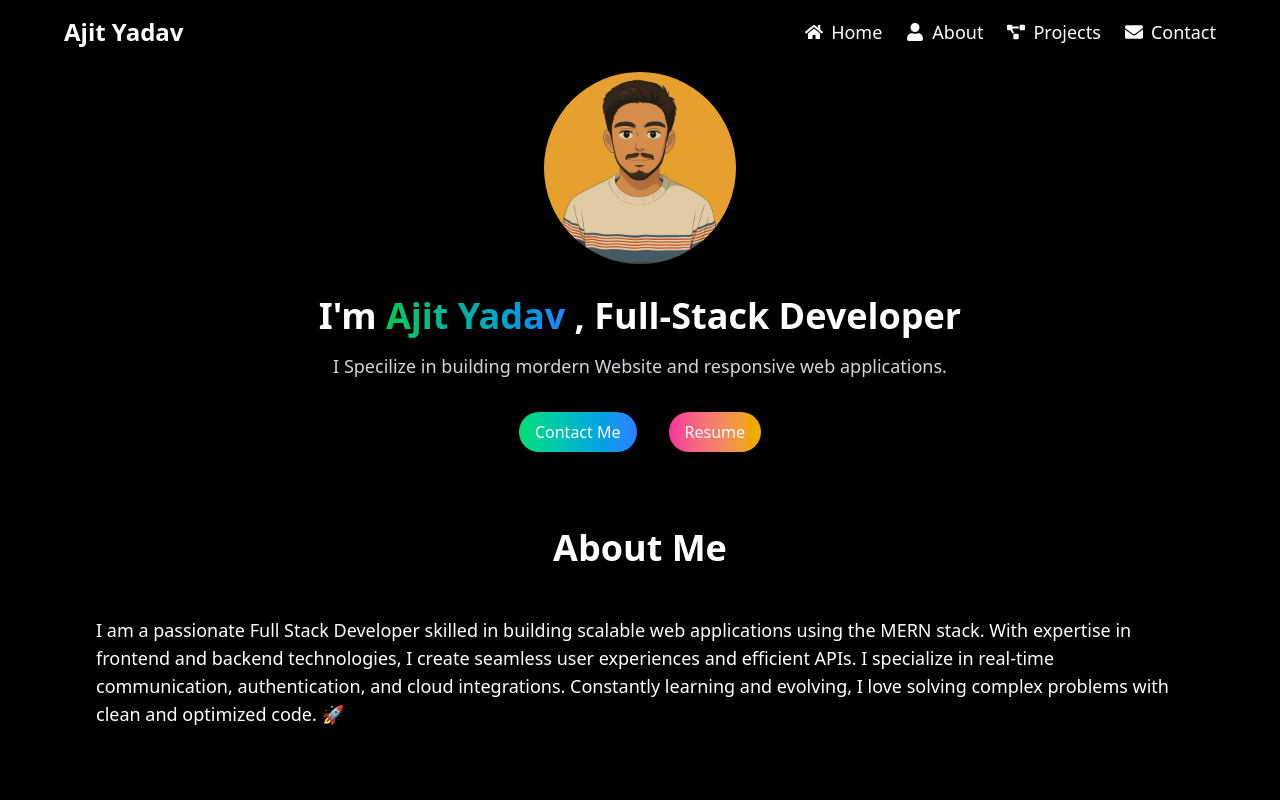
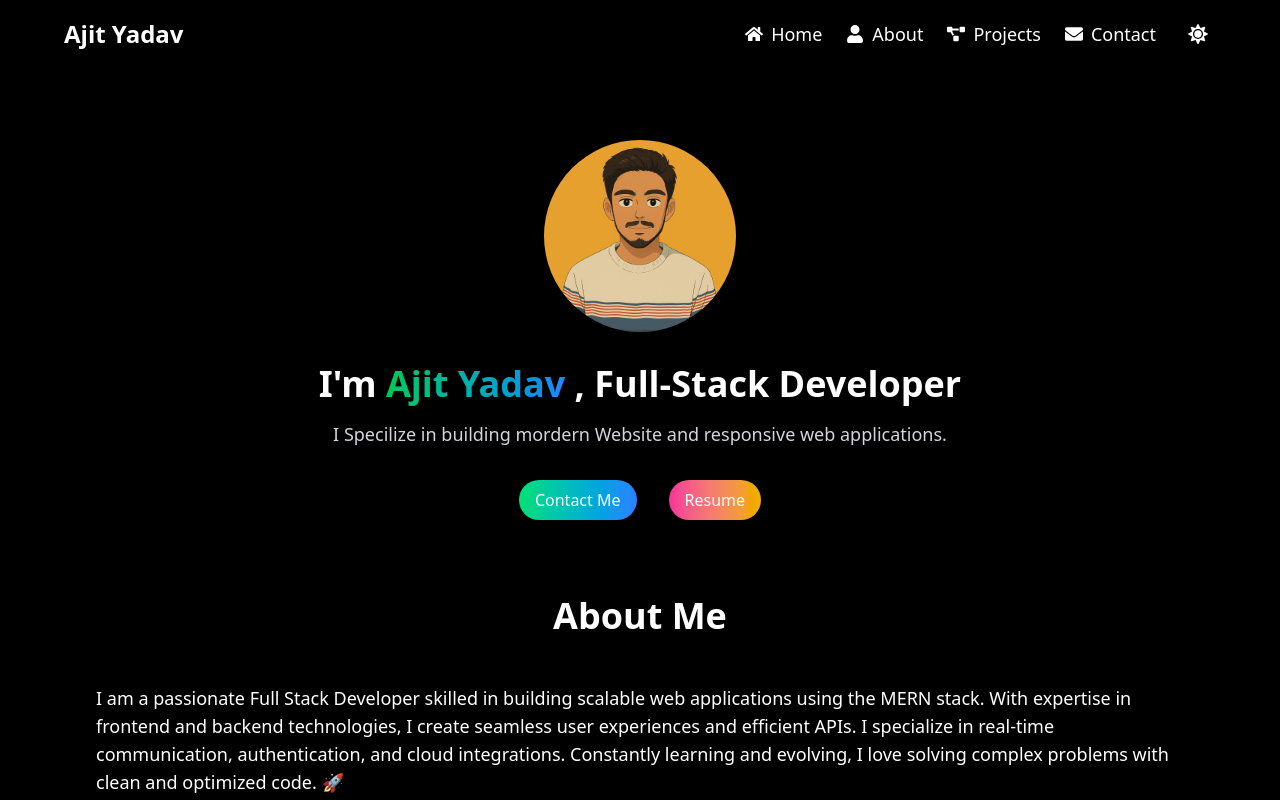
Before and after one commit to Ajit180/Portfolio-Website, a React (Vite) app: page / in a window 1280 px wide. Shown: the top 800 px of the page. Built offline with nearby package versions, Linux system fonts and the light colour scheme.

Commit message:
Added the Dark and Light Theme button

```diff
--- a/package.json
+++ b/package.json
@@ -17,7 +17,8 @@
     "react-icons": "^5.5.0",
     "react-router-dom": "^7.3.0",
     "simple-icons": "^14.12.0",
-    "tailwindcss": "^4.0.9"
+    "tailwindcss": "^4.0.9",
+    "zustand": "^5.0.6"
   },
   "devDependencies": {
     "@eslint/js": "^9.21.0",
--- a/src/App.jsx
+++ b/src/App.jsx
@@ -1,32 +1,26 @@
 
 import About from './Components/About'
-import AboutSection from './Components/AboutSection'
 import Contact from './Components/Contact'
-import Experiance from './Components/Experiance'
 import Footer from './Components/Footer'
 import Hero from './Components/Hero'
 import IconNavbar from './Components/IconNavbar'
-import Navbar from './Components/Navbar'
 import Project from './Components/Project'
-import TechStack from './Components/TechStack'
 import TechStackSVG from './Components/TechStackSVG'
 import './index.css'
-
-import React from 'react'
+import useThemeStore from './store/ThemeChange'
 
 const App = () => {
+  const isDark = useThemeStore((state)=>state.isDark);
   return (
-    <>
-        {/* <Navbar/> */}
+    <div className={`${isDark?'bg-black text-white':'bg-white text-black'} transition-colors duration-900`}>
         <IconNavbar/>
         <Hero/>
         <About/>
         <Project/>
-        {/* <TechStack/> */}
         <TechStackSVG/>
         <Contact/>
         <Footer/>
-    </>
+    </div>
   )
 }
 
--- a/src/Components/About.jsx
+++ b/src/Components/About.jsx
@@ -2,7 +2,7 @@ import React from "react";
 
 const About = () => {
   return (
-    <div className="bg-black text-white py-1" id="About">
+    <div className="py-1" id="About">
       <div className="container mx-auto px-8 md:px-16 lg:px-24">
         <h2 className="text-4xl font-bold text-center mb-12">About Me</h2>
         <div className="flex flex-col md:flex-row items-center md:space-x-12">
--- a/src/Components/Contact.jsx
+++ b/src/Components/Contact.jsx
@@ -4,7 +4,7 @@ import { FaEnvelope, FaMapMarked, FaMapMarkedAlt, FaPhone } from "react-icons/fa
 
 const Contact = () => {
   return (
-    <div className="bg-black text-white py-5" id="Contact">
+    <div className="py-5" id="Contact">
       <div className="container mx-auto px-8 md:px-16 lg:px-24">
         <h2 className="text-4xl font-bold text-center mb-12">Contact</h2>
         <div className="flex flex-col md:flex-row items-center md:space-x-12">
--- a/src/Components/Footer.jsx
+++ b/src/Components/Footer.jsx
@@ -3,7 +3,7 @@ import {FaGithub, FaLinkedin, FaTwitter } from "react-icons/fa";
 
 const Footer = () => {
   return (
-    <footer className="bg-black text-white py-8">
+    <footer className="py-8">
       <div className="container mx-auto px-8 md:px-16 lg:px-24">
         <div className="flex flex-col md:flex-row md:space-x-12 items-center mb-4">
           <div className="flex-1 mb-4 md:mb-0">
--- a/src/Components/Hero.jsx
+++ b/src/Components/Hero.jsx
@@ -8,7 +8,7 @@ const Hero = () => {
     window.location.href = `mailto:${email}`;
   }
   return (
-    <div className="bg-black text-white text-center py-18" id="Home">
+    <div className="text-center py-18" id="Home">
       <img
         className="mx-auto mb-8 w-48 h-48 rounded-full object-cover transform
        transition-transform duration-300 hover:scale-105"
@@ -34,7 +34,7 @@ const Hero = () => {
           Contact Me
         </button>
 
-        <a href="https://drive.google.com/file/d/17ptSquFYww0D0KpBIlfJMdngm_2oAymC/view?usp=sharing">
+        <a href="https://drive.google.com/file/d/15gXkQbkGkumqMOV1Gzbt30Bne7tmqIO9/view?usp=sharing">
           <button
             className="bg-gradient-to-r from-pink-500 to-yellow-500
         transform transition-transform duration-300 hover:scale-105
--- a/src/Components/IconNavbar.jsx
+++ b/src/Components/IconNavbar.jsx
@@ -1,12 +1,15 @@
-import { FaHome, FaUser, FaEnvelope, FaProjectDiagram } from "react-icons/fa";
+import { FaHome, FaUser, FaEnvelope, FaProjectDiagram, FaSun, FaMoon } from "react-icons/fa";
 import { AiOutlineMenu } from "react-icons/ai";
 import { useState } from "react";
+import useThemeStore from "../store/ThemeChange";
 
 const IconNavbar = () => {
   const [isOpen, setIsOpen] = useState(false);
+  const isDark = useThemeStore((state) => state.isDark);
+  const toggleTheme = useThemeStore((state) => state.toggleTheme);
 
   return (
-    <nav className="bg-black text-white p-4 fixed w-full z-10">
+    <div className={"p-4 w-full z-10"}>
       <div className="max-w-6xl mx-auto flex justify-between items-center">
         {/* Logo */}
         <h1 className="text-2xl font-bold">Ajit Yadav</h1>
@@ -28,6 +31,15 @@ const IconNavbar = () => {
           <a href="#Contact" className="flex items-center space-x-2 hover:text-blue-400">
             <FaEnvelope /> <span>Contact</span>
           </a>
+          {/* Theme Toggle */}
+          <button
+             onClick={toggleTheme}
+              className="p-2 rounded-full hover:text-blue-400"
+                title={isDark ? "Switch to Light Mode" : "Switch to Dark Mode"}
+               >
+              {isDark ? <FaSun size={20} /> : <FaMoon size={20} />}
+          </button>
+
         </div>
 
         {/* Mobile Menu Button */}
@@ -56,7 +68,7 @@ const IconNavbar = () => {
           </a>
         </div>
       )}
-    </nav>
+    </div>
   );
 };
 
--- a/src/Components/Project.jsx
+++ b/src/Components/Project.jsx
@@ -1,7 +1,7 @@
-import React from "react";
 import messageslackimage from '../assets/message-Slack.png'
 import EdutechImage from '../assets/edu-website.png'
 import cryptoImage from '../assets/crypto-track.png'
+import useThemeStore from '../store/ThemeChange';
 
 const Project = () => {
 
@@ -33,20 +33,20 @@ const Project = () => {
 
       ];
 
-
+    const isDark = useThemeStore((state)=>state.isDark);
 
   return (
-    <div className="bg-black text-white py-15" id="Project">
+    <div className="py-15" id="Project">
       <div className="container mx-auto px-8 md:px-16 lg:px-24">
         <h2 className="text-4xl font-bold text-center mb-12">Projects</h2>
         <div className="grid grid-cols-1 md:grid-cols-2 lg:grid-cols-3 gap-4">
             {projects.map(projects=>(
-                <div className="bg-gray-800 p-6 rounded-lg hover:shadow-lg
-                transform transition-transform duration-300 hover:scale-105">
+                <div className={`p-6 rounded-lg transform transition-transform duration-300
+                 hover:scale-105 ${isDark?"bg-gray-800 hover:shadow-green-400/10":"bg-gray-100 text-black hover:shadow-blue-400/10"}`}>
                     <img src={projects.image} alt={projects.name} className="rounded-lg mb-4
                     w-full h-48 object-cover" />
                     <h3 className="text-2xl font-bold mb-2">{projects.name}</h3>
-                    <p className="text-gray-400 mb-4">{projects.technologies.join(", ")}</p>
+                    <p className={`${isDark ? "text-gray-400" : "text-black"} mb-4`}>{projects.technologies.join(", ")}</p>
                     <div className="flex sm:flex-col  md:flex-row space-x-3">
                     <a className="inline-block bg-gradient-to-r from-green-400 to-blue-400
                     text-white px-4 py-2 rounded-full" href={projects.githubLink}
--- a/src/Components/TechStackSVG.jsx
+++ b/src/Components/TechStackSVG.jsx
@@ -55,7 +55,7 @@ const techCategories = [
 
 const TechStackSVG = () => {
   return (
-    <div className="bg-black text-white py-12">
+    <div className="py-12">
       <div className="container mx-auto px-8 md:px-16 lg:px-24">
         <h2 className="text-4xl font-bold text-center mb-12">Technical Skills</h2>
         <div className="grid md:grid-cols-2 lg:grid-cols-2 gap-8">
--- /dev/null
+++ b/src/store/ThemeChange.js
@@ -0,0 +1,8 @@
+import { create } from "zustand";
+
+const useThemeStore = create((set)=>({
+    isDark:true, //defalut
+    toggleTheme:()=>set((state)=>({isDark:!state.isDark})),
+}));
+
+export default useThemeStore;
```
Also changed, not shown: 1 other file (tests, documents, lock files or other folders).
